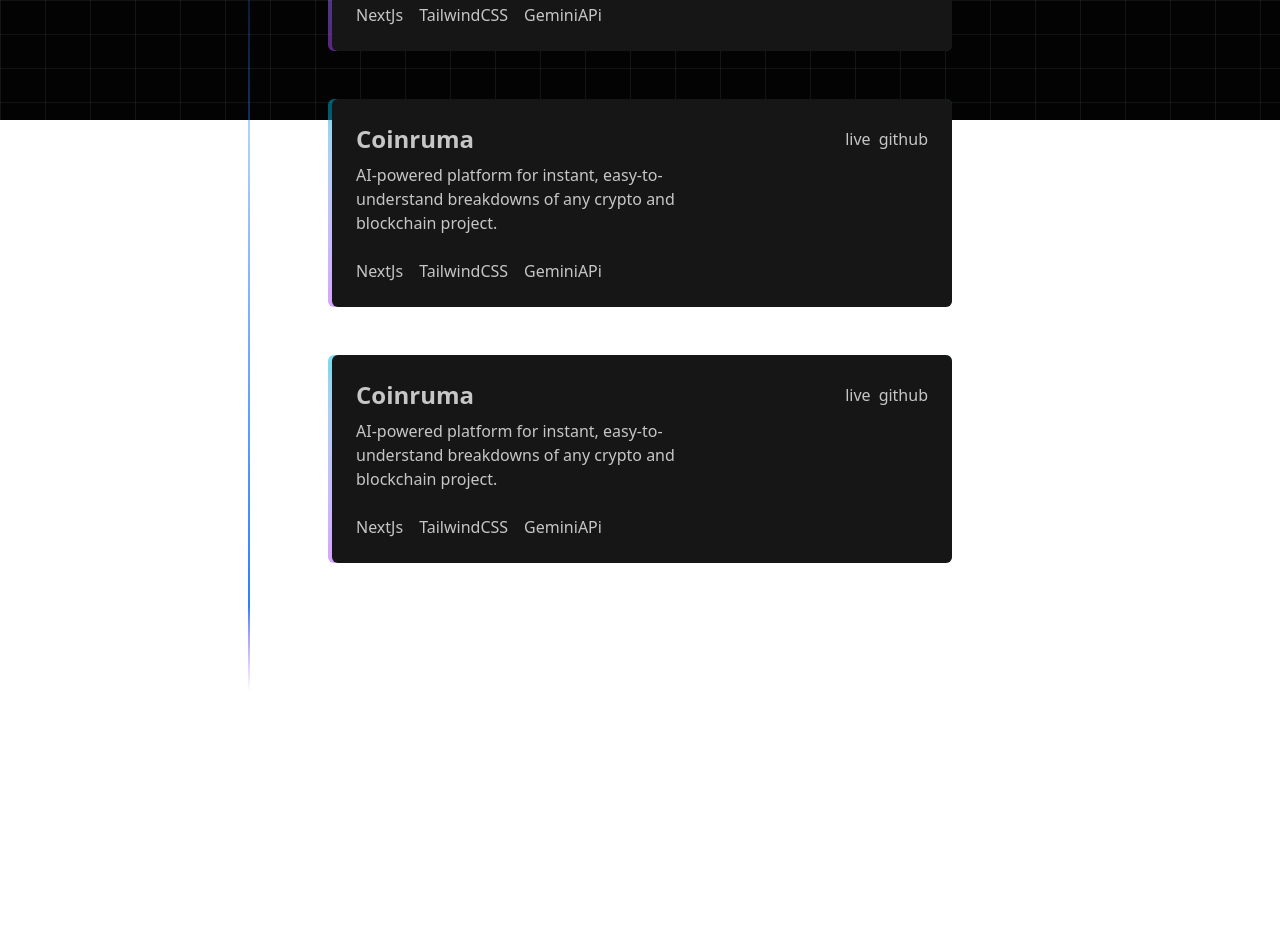
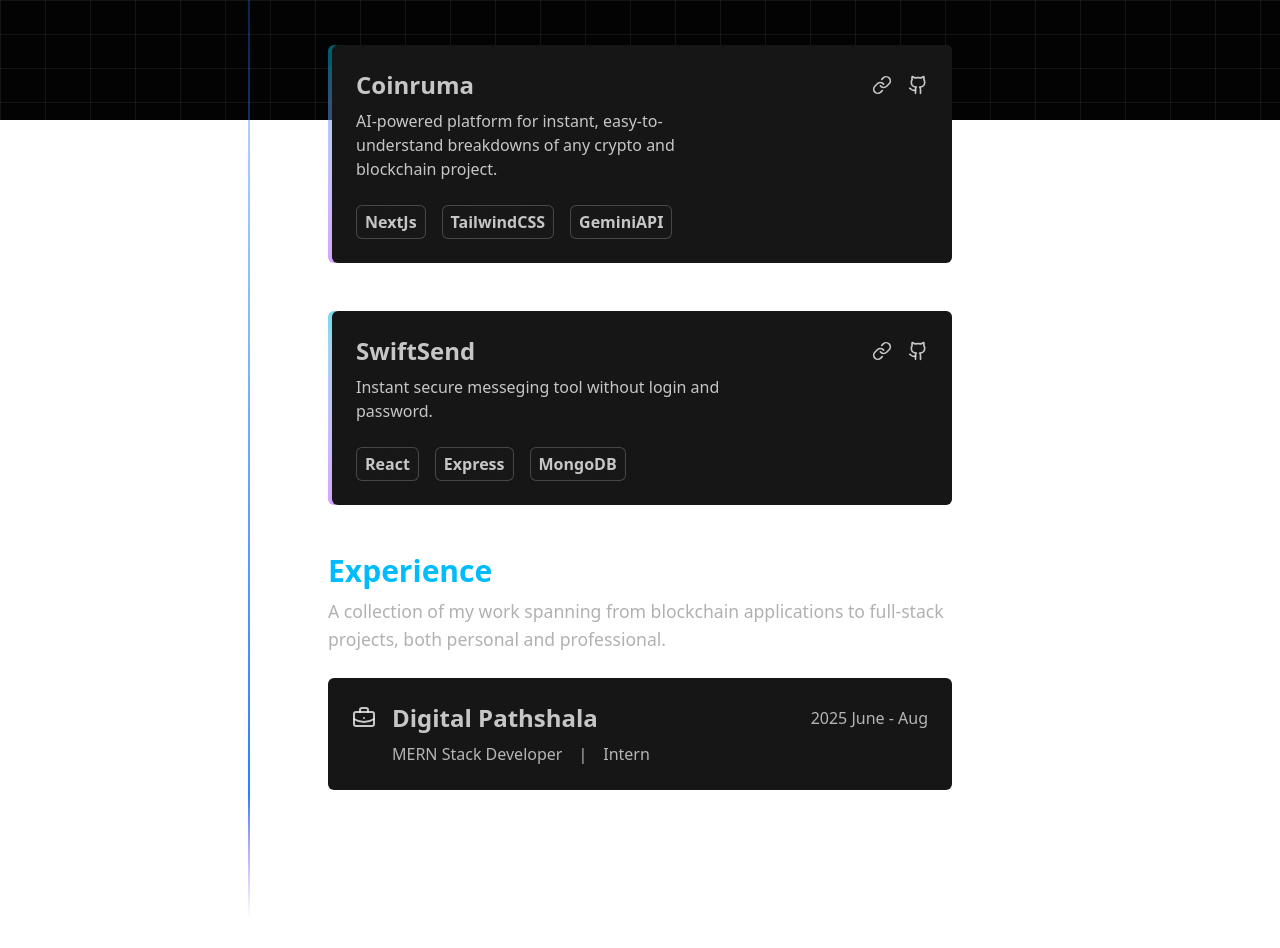
Before and after one commit to kshitijbhusal/portfolio2, a React (Vite) app: page / in a window 1280 px wide. Shown: the part 680-1628 px from the top of the page. Before the commit the page ends 1403 px from the top, so only its background shows below. Built offline with nearby package versions, Linux system fonts and the light colour scheme.

Commit message:
added project and experience data

```diff
--- /dev/null
+++ b/src/components/ui/ExperienceCard.tsx
@@ -0,0 +1,33 @@
+import { BriefcaseBusiness } from 'lucide-react';
+
+const ExperienceCard = ({ experience }: any) => {
+    console.log(experience)
+    return (
+        <>
+            <section className='bg-bg-light space-y-2  text-start px-6 py-6 rounded-md mb-12 mt-6   text-text/80'>
+                <main className='flex items-center justify-between'>
+                    <div className='flex items-center gap-x-4'>
+                        <BriefcaseBusiness />
+                        <h1 className='text-2xl font-semibold '>{experience.orgName}</h1>
+
+
+
+                    </div>
+
+                    <div className='opacity-90   '>
+                        <p>{experience.duration}</p>
+                    </div>
+
+                </main>
+                <div className='flex gap-4  opacity-90 px-10 '>
+                    <p>{experience.jobRole}</p> |
+                    <p>{experience.jobType}</p>
+
+                </div>
+
+            </section>
+        </>
+    )
+}
+
+export default ExperienceCard
--- a/src/components/ui/timeline.tsx
+++ b/src/components/ui/timeline.tsx
@@ -1,5 +1,8 @@
 "use client";
 import { projectData } from "../../data/data"
+
+//----------Lucide Import
+import { Link, GithubIcon } from 'lucide-react';
 
 
 import {
@@ -9,6 +12,8 @@ import {
     motion,
 } from "motion/react";
 import React, { useEffect, useRef, useState } from "react";
+import ExperienceCard from './ExperienceCard';
+import { experienceData } from '../../data/experienceData';
 // import { Link } from 'react-router-dom';
 
 interface TimelineEntry {
@@ -34,7 +39,7 @@ export const Timeline = ({ data }: { data: TimelineEntry[] }) => {
     });
 
     const heightTransform = useTransform(scrollYProgress, [0, 1], [0, height]);
-    const opacityTransform = useTransform(scrollYProgress, [0, 0.1], [0, 1]);
+    const opacityTransform = useTransform(scrollYProgress, [0, 0.5], [0, 1]);
 
     return (
         <div
@@ -42,21 +47,42 @@ export const Timeline = ({ data }: { data: TimelineEntry[] }) => {
             ref={containerRef}
         >
 
-            <div className='text-start space-y-2 text-text-muted   '>
-                <h1 className='text-sky-400 text-3xl font-semibold'>Projects</h1>
-                <p className=' text-text-muted leading-relaxed text-[1.1rem]'>A collection of my work spanning from blockchain applications to full-stack projects, both personal and professional.</p>
-            </div>
+
 
             <div ref={ref} className="relative max-w-7xl mx-auto pb-20">
 
-                {/* -------------Project Section------------------------ */}
-                {projectData.map((project, index) => {
-                    return <ProjectCard key={index} project={project} />
-                })}
+                <section>
+                    <div className='text-start space-y-2 text-text-muted mb-6   '>
+                        <h1 className='text-sky-400 text-3xl font-semibold'>Projects</h1>
+                        <p className=' text-text-muted leading-relaxed text-[1.1rem]'>A collection of my work spanning from blockchain applications to full-stack projects, both personal and professional.</p>
+                    </div>
+
+                    {/* -------------Project Section------------------------ */}
+                    {projectData.map((project, index) => {
+                        return <ProjectCard key={index} project={project} />
+                    })}
+
+                </section>
+
 
 
 
                 {/* -------------Experience Section------------------------ */}
+
+                <section>
+                    <div className='text-start space-y-2 text-text-muted   '>
+                        <h1 className='text-sky-400 text-3xl font-semibold'>Experience</h1>
+                        <p className=' text-text-muted leading-relaxed text-[1.1rem]'>A collection of my work spanning from blockchain applications to full-stack projects, both personal and professional.</p>
+                    </div>
+
+                    {experienceData.map((exp, index): any => (
+                        <ExperienceCard key={index} experience={exp} />
+                    ))}
+
+
+
+
+                </section>
 
                 <div
                     style={{
@@ -69,8 +95,11 @@ export const Timeline = ({ data }: { data: TimelineEntry[] }) => {
                             height: heightTransform,
                             opacity: opacityTransform,
                         }}
-                        className="absolute inset-x-0 top-0  w-[2px] bg-gradient-to-t from-purple-500 via-blue-500 to-transparent from-[0%] via-[10%] rounded-full"
+                        className="absolute inset-x-0 top-0 w-[2px] bg-gradient-to-t  from-purple-500 via-blue-500 to-transparent from-[0%] via-[10%] rounded-full  "
                     />
+
+
+
                 </div>
             </div>
         </div>
@@ -89,10 +118,10 @@ function ProjectCard({ project }: any) {
             <div className='bg-bg-light space-y-2  text-start px-6 py-6 rounded-md mb-12  '>
                 <div className='flex justify-between items-center'>
                     <h1 className='text-2xl font-semibold  '>{project.title} </h1>
-                    <div className='space-x-2'>
+                    <div className='flex gap-x-4 '>
 
-                        <a href="#">live</a>
-                        <a href="#">github</a>
+                        <a href={project.links.live} target='_blank' ><Link size={20} /></a>
+                        <a href={project.links.github} target='_blank' ><GithubIcon size={20} /> </a>
 
                     </div>
                 </div>
@@ -101,15 +130,15 @@ function ProjectCard({ project }: any) {
                 <div className='space-y-2'>
                     <p className='max-w-96 mb-6 '>{project.description} </p>
                     <div className='flex gap-4'>
-                        <p>{project.stack[0]}</p>
-                        <p>{project.stack[1]}</p>
-                        <p>{project.stack[2]}</p>
+                        <p className='px-2 py-1 font-semibold rounded-md bg-stone-800/20 border border-stone-600/80 backdrop-blur-lg   ' >{project.stack[0]}</p>
+                        <p className='px-2 py-1 font-semibold rounded-md bg-stone-800/20 border border-stone-600/80 backdrop-blur-lg  ' >{project.stack[1]}</p>
+                        <p className='px-2 py-1 font-semibold rounded-md bg-stone-800/20 border border-stone-600/80 backdrop-blur-lg' >{project.stack[2]}</p>
 
                     </div>
                 </div>
             </div>
 
 
-        </section>
+        </section >
     )
 }
--- a/src/data/data.ts
+++ b/src/data/data.ts
@@ -1,31 +1,31 @@
 export const projectData = [
     {
-        title: "Coinruma",
-        description: "AI-powered platform for instant, easy-to-understand breakdowns of any crypto and blockchain project.",
-        stack: ["NextJs", "TailwindCSS", "GeminiAPi"],
+        title: "SajiloIPO",
+        description: "Bulk IPO application webapp for Investors.",
+        stack: ["NextJs", "TailwindCSS", "Playwright"],
         links: {
-            gitbut: "https://github.com/kshitijbhusal/coinruma",
-            live: "https://coinruma.vercel.app/",
+            github: "https://github.com/kshitijbhusal/",
+            live: "https://sajiloipo.vercel.app/",
         }
 
     },
     {
         title: "Coinruma",
         description: "AI-powered platform for instant, easy-to-understand breakdowns of any crypto and blockchain project.",
-        stack: ["NextJs", "TailwindCSS", "GeminiAPi"],
+        stack: ["NextJs", "TailwindCSS", "GeminiAPI"],
         links: {
-            gitbut: "https://github.com/kshitijbhusal/coinruma",
+            github: "https://github.com/kshitijbhusal/coinruma",
             live: "https://coinruma.vercel.app/",
         }
 
     },
     {
-        title: "Coinruma",
-        description: "AI-powered platform for instant, easy-to-understand breakdowns of any crypto and blockchain project.",
-        stack: ["NextJs", "TailwindCSS", "GeminiAPi"],
+        title: "SwiftSend",
+        description: "Instant secure messeging tool without login and password.",
+        stack: ["React", "Express", "MongoDB", "TailwindCSS"],
         links: {
-            gitbut: "https://github.com/kshitijbhusal/coinruma",
-            live: "https://coinruma.vercel.app/",
+            github: "https://github.com/kshitijbhusal/swiftsend",
+            live: "https://swiftsend-five.vercel.app",
         }
 
     },
--- /dev/null
+++ b/src/data/experienceData.ts
@@ -0,0 +1,10 @@
+export const experienceData = [
+    {
+        orgName: "Digital Pathshala",
+        jobType: "Intern",
+        duration: "2025 June - Aug",
+        jobRole: "MERN Stack Developer",
+        stack: ["NextJs", "TailwindCSS", "GeminiAPi"],
+        jobImg: ""
+
+    }]
```
